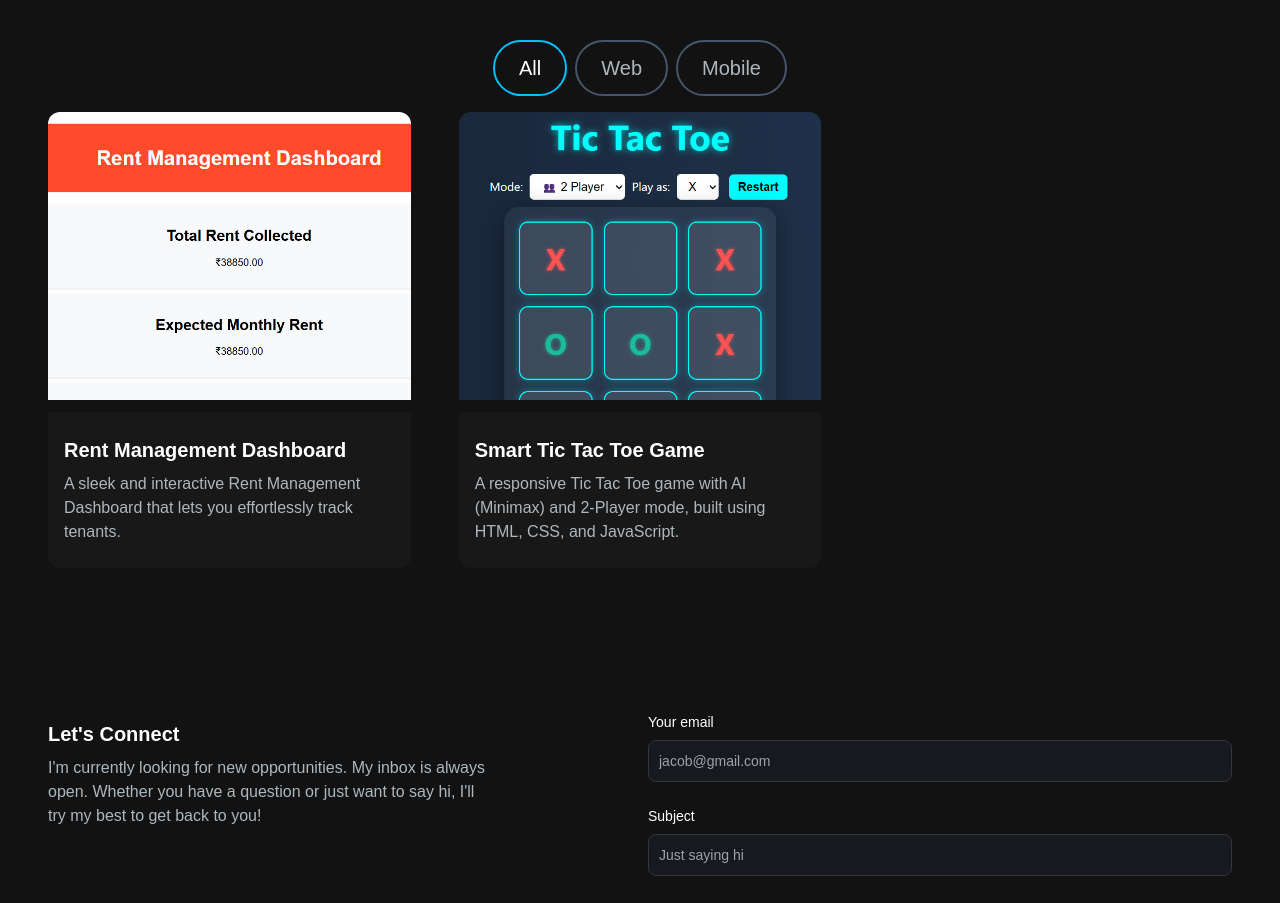
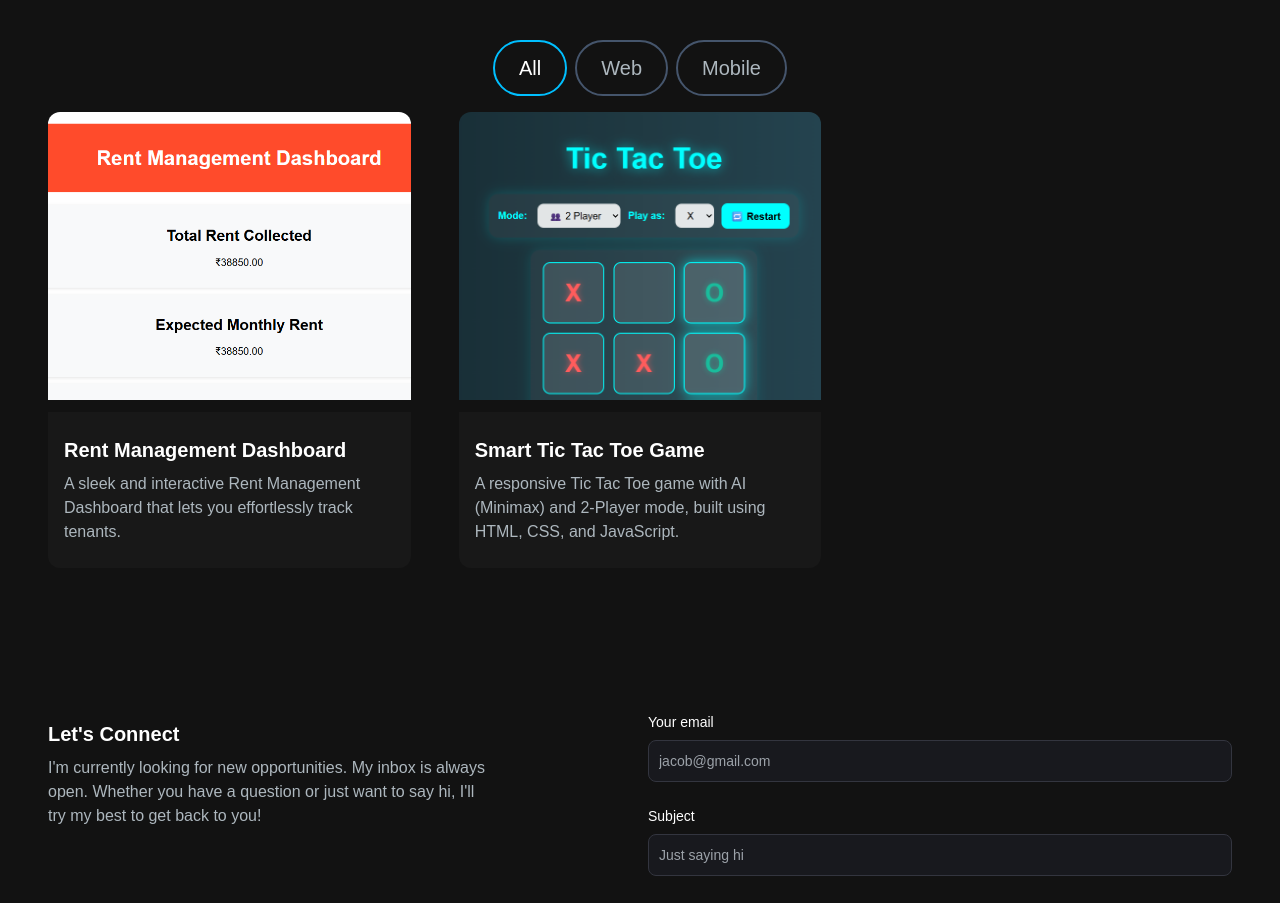
Before and after one commit to ACHILLESSSSSSSS/nextjs-portfolio, a Next.js app: page / in a window 1280 px wide. Shown: the part 1248-2151 px from the top of the page. Built offline with nearby package versions, Linux system fonts and the light colour scheme.

Commit message:
c:\Users\ELDHOSE_GEORGE\portfolio-website\src\app\components\ProjectsSection.jsx

```diff
--- a/src/app/components/ProjectsSection.jsx
+++ b/src/app/components/ProjectsSection.jsx
@@ -17,9 +17,9 @@ const projectsData = [
     id: 2,
     title: "Smart Tic Tac Toe Game",
     description: "A responsive Tic Tac Toe game with AI (Minimax) and 2-Player mode, built using HTML, CSS, and JavaScript.",
-    image: "/images/projects/tic1.png",
+    image: "/images/projects/tic2.png",
     tag: ["All", "Web","Mobile"],
-    previewUrl: "  https://achillessssssss.github.io/Tic-Tac-Toe/",
+    previewUrl: " https://achillessssssss.github.io/Tic-Tac-Toe/",
   },
 
 
```
Also changed, not shown: public/images/projects/tic2.png (added).
